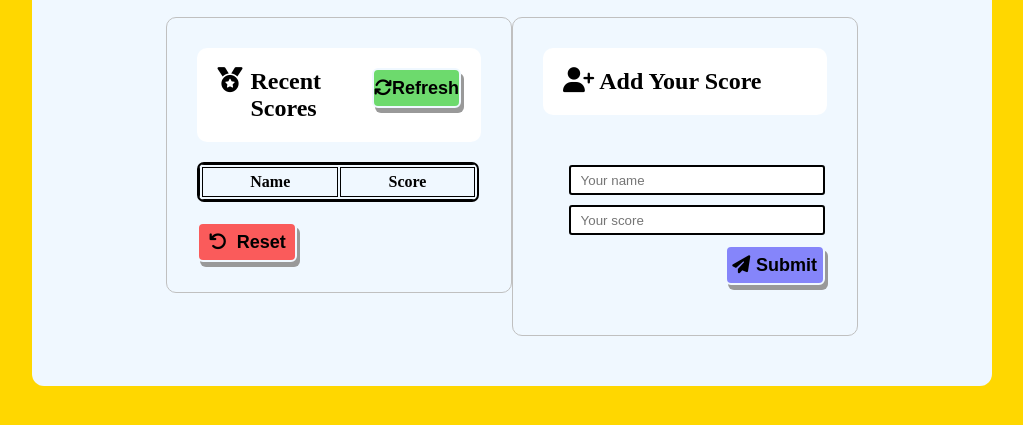
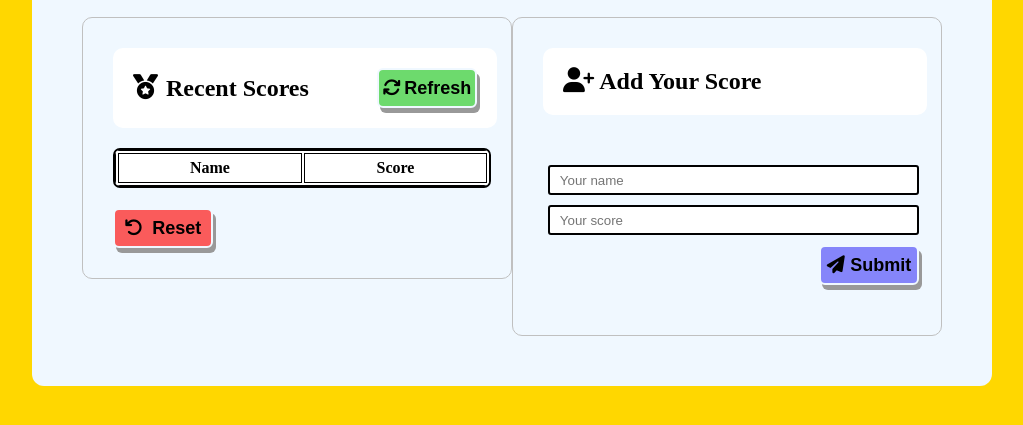
Before and after one commit to carlylechia/Chias-Leaderboard, a website built with webpack: page src/index.html in a window 1280 px wide. Shown: the part 239-664 px from the top of the page, without its empty margins (128-1151 px from the left). Built offline with nearby package versions, Linux system fonts and the light colour scheme; no server answers.

Commit message:
perfect design

```diff
--- a/src/index.html
+++ b/src/index.html
@@ -27,7 +27,7 @@
             Refresh</button>
         </div>
         <div class="section-body">
-          <table class="table">
+          <table class="table animate">
             <thead>
               <tr>
                 <th>Name</th>
@@ -50,7 +50,7 @@
         </div>
         <p class="success-message"></p>
         <div class="section-body end">
-          <form id="c-form">
+          <form id="c-form" class="animate">
             <label for="name"></label>
             <input id="name" class="userdetails" type="text" maxlength="20" minlength="2" placeholder="Your name" required>
             <label for="Score"></label>
--- a/src/style.css
+++ b/src/style.css
@@ -59,10 +59,11 @@ h1 {
 .section-head {
   display: flex;
   justify-content: space-between;
+  align-items: center;
   background-color: rgb(255, 255, 255);
   padding: 20px;
   border-radius: 10px;
-  min-width: 22vw;
+  width: 30vw;
 }
 
 .section-body {
@@ -73,7 +74,7 @@ h1 {
   border: 1px solid silver;
   border-radius: 10px;
   padding: 30px;
-  width: 27vw;
+  width: 35vw;
   max-width: 100%;
   overflow-x: scroll;
 }
@@ -81,7 +82,8 @@ h1 {
 .left .section-body {
   border: 2px solid black;
   border-radius: 7px;
-  width: 22vw;
+  width: 29.5vw;
+  background-color: rgb(255, 255, 255);
   overflow-x: scroll;
 }
 
@@ -93,7 +95,7 @@ table,
 th,
 td {
   border: 1px solid black;
-  width: 21.75vw;
+  width: 29.3vw;
   overflow-x: hidden;
 }
 
@@ -103,7 +105,7 @@ table thead tr th {
 }
 
 .left .section-body table tbody tr:nth-child(odd) {
-  background-color: rgb(255, 255, 255);
+  background-color: aliceblue;
 }
 
 .refresh {
@@ -118,13 +120,14 @@ table thead tr th {
 .submit {
   background-color: rgb(133, 133, 250);
   padding: 0;
+  margin-right: 8px;
 }
 
 .right {
   border: 1px solid silver;
   border-radius: 10px;
   padding: 30px;
-  width: 27vw;
+  width: 35vw;
   overflow-x: scroll;
 }
 
@@ -137,15 +140,16 @@ form {
   display: flex;
   flex-direction: column;
   align-items: flex-end;
-  width: 22vw;
+  width: 30vw;
 }
 
 form input {
   border: 2px solid black;
   border-radius: 3px;
   margin-bottom: 10px;
+  margin-right: 8px;
   height: 30px;
-  width: 20vw;
+  width: 29vw;
   padding: 10px;
 }
 
```
